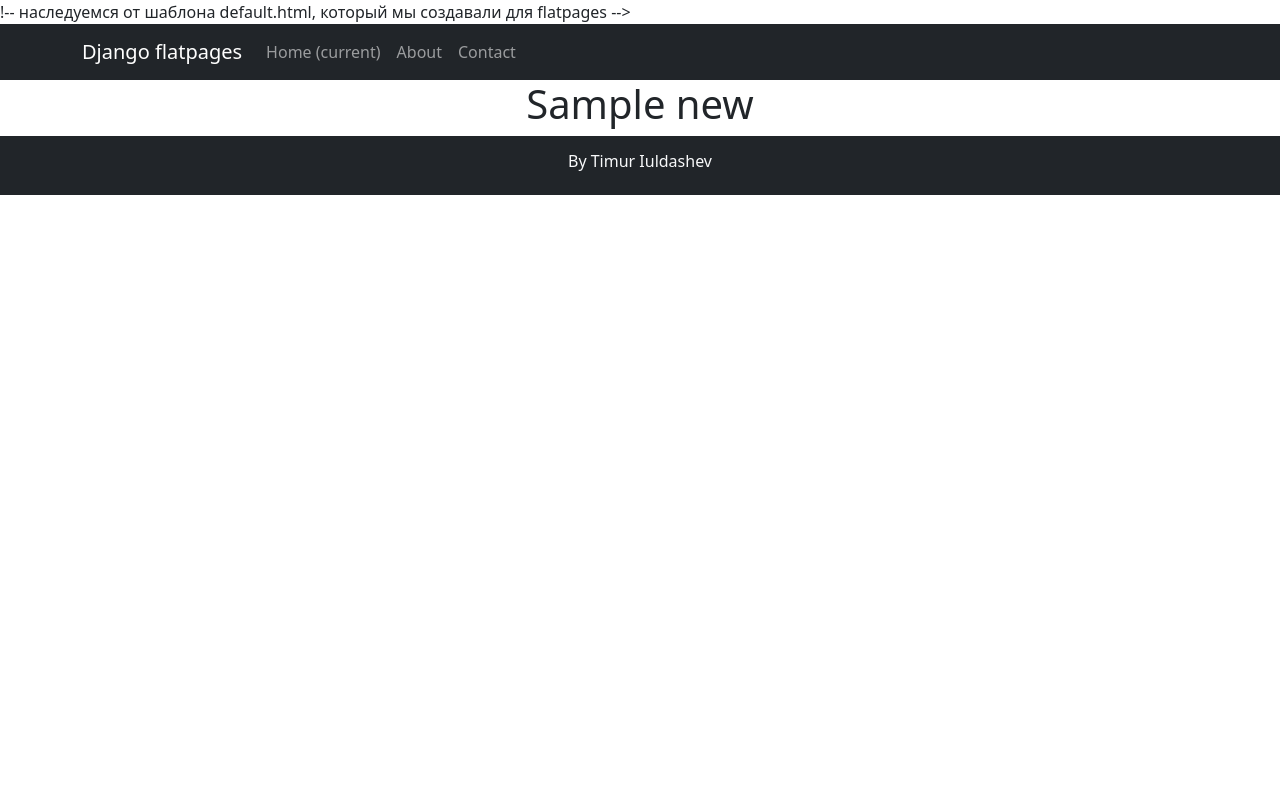
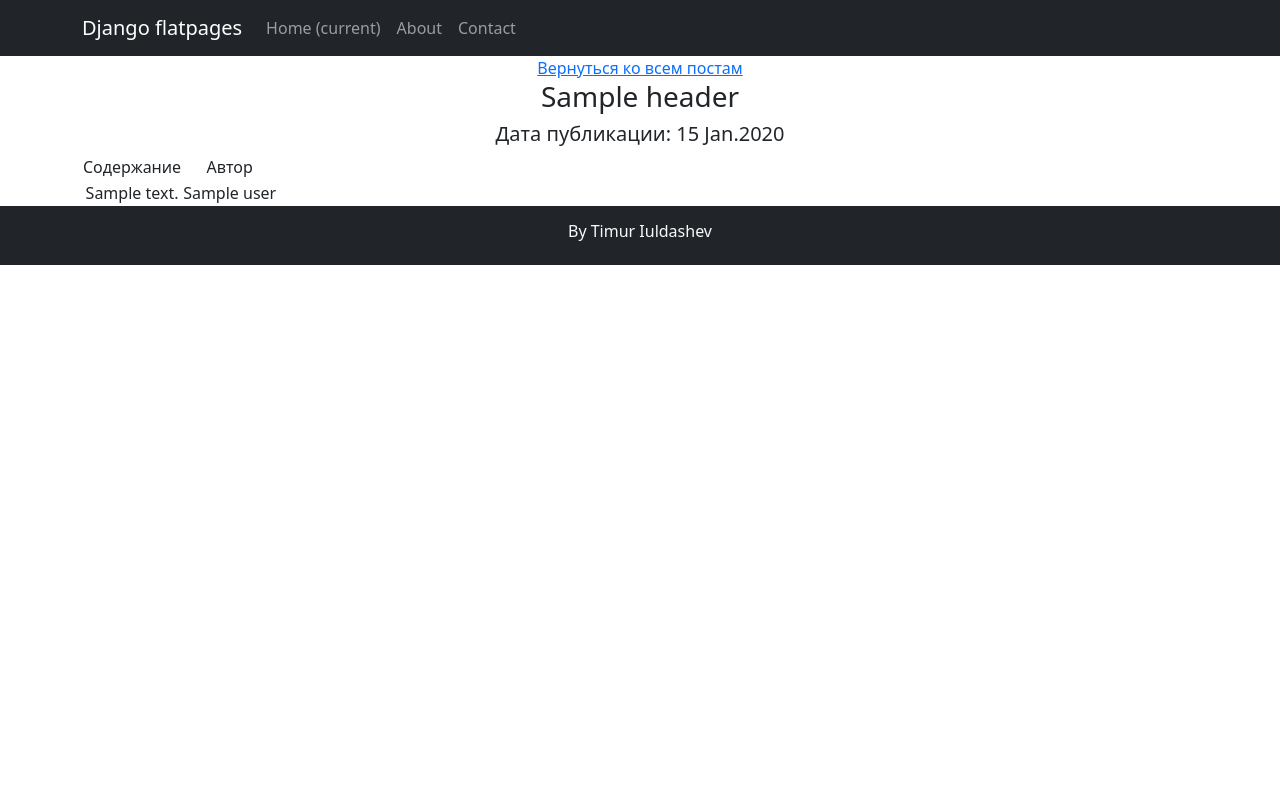
Before and after one commit to Martin7577/NewsPortal, a Django app: template templates/new.html in a window 1280 px wide. Run offline with Django 5.2, Linux system fonts and the light colour scheme; the template is opened without the code that fills it: most values are stand-ins (such as "Sample title", 1, 10 or a date in 2020); parts of the project's set-up code (start-up, migrations or seed data) failed here and were passed over; some libraries are stand-ins or nearby versions.

```diff
--- a/NewsPaper/urls.py
+++ b/NewsPaper/urls.py
@@ -20,7 +20,7 @@ from django.urls import path, include
 urlpatterns = [
     path('admin/', admin.site.urls),
     path('pages/', include('django.contrib.flatpages.urls')),
-    # Делаем так, чтобы все адреса из нашего приложения (simpleapp/urls.py)
-    # подключались к главному приложению с префиксом products/.
+    # Делаем так, чтобы все адреса из нашего приложения (rest/urls.py)
+    # подключались к главному приложению с префиксом news/.
     path('news/', include('rest.urls')),
 ]
--- a/rest/models.py
+++ b/rest/models.py
@@ -130,9 +130,9 @@ class Post(models.Model):
     time_in = models.DateTimeField(auto_now_add=True)
     header = models.CharField(max_length=255)
     text_post = models.TextField()
-    rating = models.IntegerField(default = 0)
+    rating = models.IntegerField(default=0)
     category = models.ManyToManyField(Category, through='PostCategory')
-    post_author = models.ForeignKey(Author, on_delete = models.CASCADE)
+    post_author = models.ForeignKey(Author, on_delete=models.CASCADE)
 
     def like(self):
         self.rating += 1
--- a/templates/new.html
+++ b/templates/new.html
@@ -1,12 +1,25 @@
-!--  наследуемся от шаблона default.html, который мы создавали для flatpages -->
 {% extends 'flatpages/default.html' %}
 
-<!-- Название у нас будет Product -->
+{% load custom_filters %}
+
+{% load custom_filters %}
+
 {% block title %}
 New
 {% endblock title %}
 
-<!-- В контенте на странице мы выводим сам товар, идентификатор которого был передан в url -->
 {% block content %}
-<h1>{{ new }}</h1>
+<a href="/news/">Вернуться ко всем постам</a>
+<h3>{{ new.header }}</h3>
+<h5>Дата публикации: {{ new.time_in|date:'d M.Y'}}</h5>
+<table>
+    <tr>
+        <td>Содержание</td>
+        <td>Автор</td>
+    </tr>
+    <tr>
+        <td>{{ new.text_post}}</td>
+        <td>{{ new.post_author.user }}</td>
+    </tr>
+    </table>
 {% endblock content %}
```
Also changed, not shown: rest/temlatetags/custom_filters.py (added, +27 -0 lines), templates/news.html (+8 -7 lines), db.sqlite3, rest/temlatetags/custom_tags.py (added).
